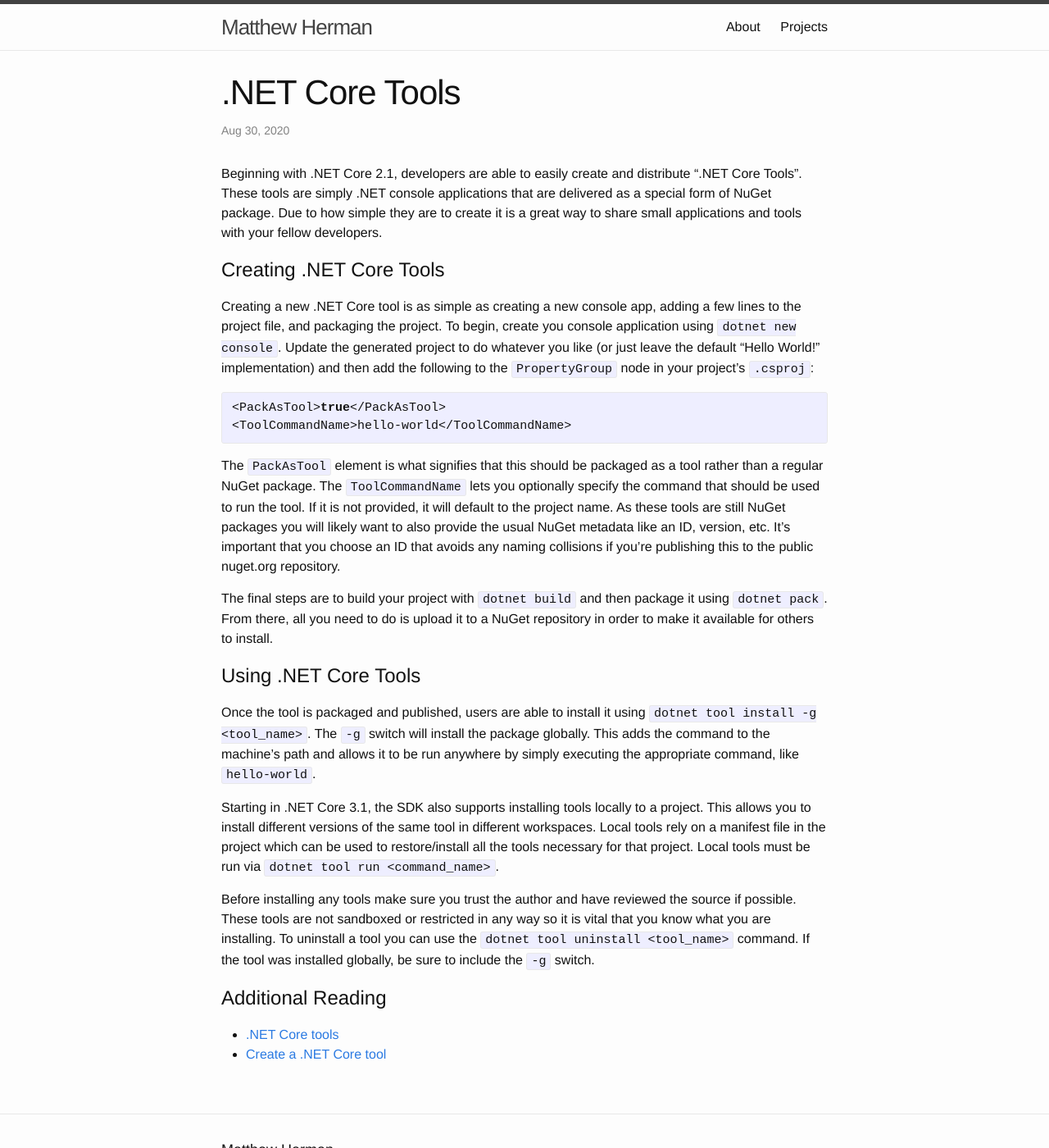
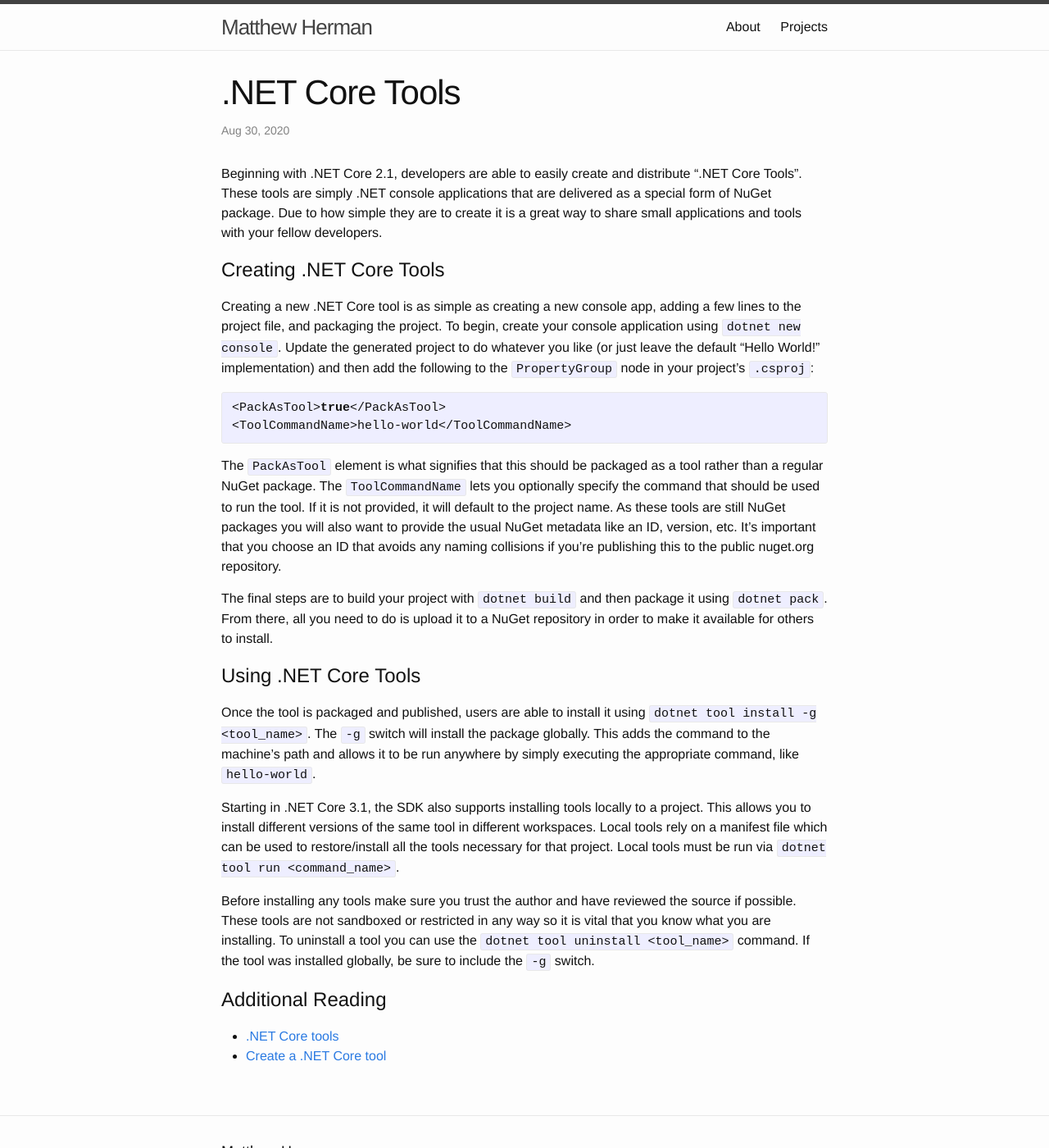
Before and after one commit to mattherman/website, a Jekyll site: the page built from _posts/2020-08-30-net-core-tools.markdown, in a window 1280 px wide and 1400 px high. Shown: the whole window at 82% size. Built offline with Jekyll 4.4.1, drawn with Linux system fonts in a browser that asks for light colours.

Commit message:
Edits to .net core tools

```diff
--- a/_posts/2020-08-30-net-core-tools.markdown
+++ b/_posts/2020-08-30-net-core-tools.markdown
@@ -10,14 +10,14 @@ Beginning with .NET Core 2.1, developers are able to easily create and distribut
 
 # Creating .NET Core Tools
 
-Creating a new .NET Core tool is as simple as creating a new console app, adding a few lines to the project file, and packaging the project. To begin, create you console application using `dotnet new console`. Update the generated project to do whatever you like (or just leave the default "Hello World!" implementation) and then add the following to the `PropertyGroup` node in your project's `.csproj`:
+Creating a new .NET Core tool is as simple as creating a new console app, adding a few lines to the project file, and packaging the project. To begin, create your console application using `dotnet new console`. Update the generated project to do whatever you like (or just leave the default "Hello World!" implementation) and then add the following to the `PropertyGroup` node in your project's `.csproj`:
 
 {% highlight csharp %}
 <PackAsTool>true</PackAsTool>
 <ToolCommandName>hello-world</ToolCommandName>
 {% endhighlight %}
 
-The `PackAsTool` element is what signifies that this should be packaged as a tool rather than a regular NuGet package. The `ToolCommandName` lets you optionally specify the command that should be used to run the tool. If it is not provided, it will default to the project name. As these tools are still NuGet packages you will likely want to also provide the usual NuGet metadata like an ID, version, etc. It's important that you choose an ID that avoids any naming collisions if you're publishing this to the public nuget.org repository.
+The `PackAsTool` element is what signifies that this should be packaged as a tool rather than a regular NuGet package. The `ToolCommandName` lets you optionally specify the command that should be used to run the tool. If it is not provided, it will default to the project name. As these tools are still NuGet packages you will also want to provide the usual NuGet metadata like an ID, version, etc. It's important that you choose an ID that avoids any naming collisions if you're publishing this to the public nuget.org repository.
 
 The final steps are to build your project with `dotnet build` and then package it using `dotnet pack`. From there, all you need to do is upload it to a NuGet repository in order to make it available for others to install.
 
@@ -25,7 +25,7 @@ The final steps are to build your project with `dotnet build` and then package i
 
 Once the tool is packaged and published, users are able to install it using `dotnet tool install -g <tool_name>`. The `-g` switch will install the package globally. This adds the command to the machine's path and allows it to be run anywhere by simply executing the appropriate command, like `hello-world`.
 
-Starting in .NET Core 3.1, the SDK also supports installing tools locally to a project. This allows you to install different versions of the same tool in different workspaces. Local tools rely on a manifest file in the project which can be used to restore/install all the tools necessary for that project. Local tools must be run via `dotnet tool run <command_name>`.
+Starting in .NET Core 3.1, the SDK also supports installing tools locally to a project. This allows you to install different versions of the same tool in different workspaces. Local tools rely on a manifest file which can be used to restore/install all the tools necessary for that project. Local tools must be run via `dotnet tool run <command_name>`.
 
 Before installing any tools make sure you trust the author and have reviewed the source if possible. These tools are not sandboxed or restricted in any way so it is vital that you know what you are installing. To uninstall a tool you can use the `dotnet tool uninstall <tool_name>` command. If the tool was installed globally, be sure to include the `-g` switch.
 
```
